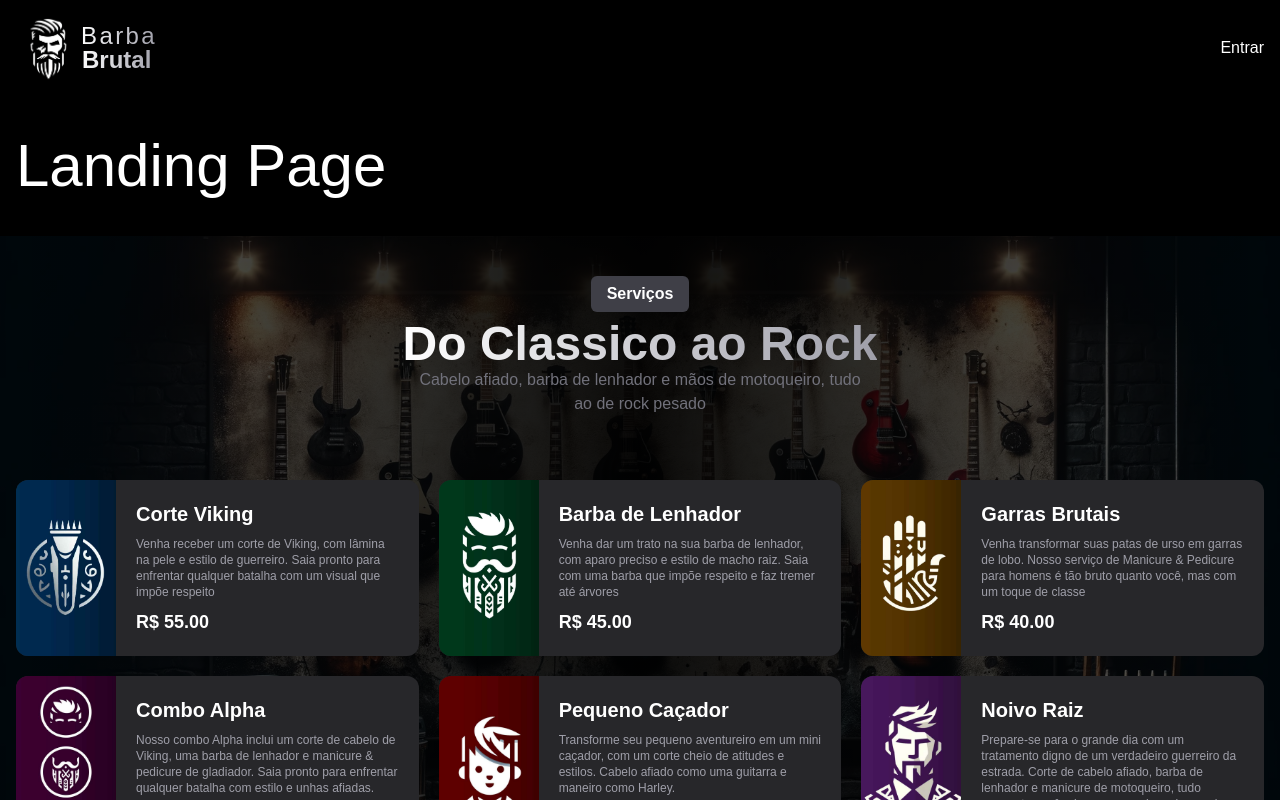
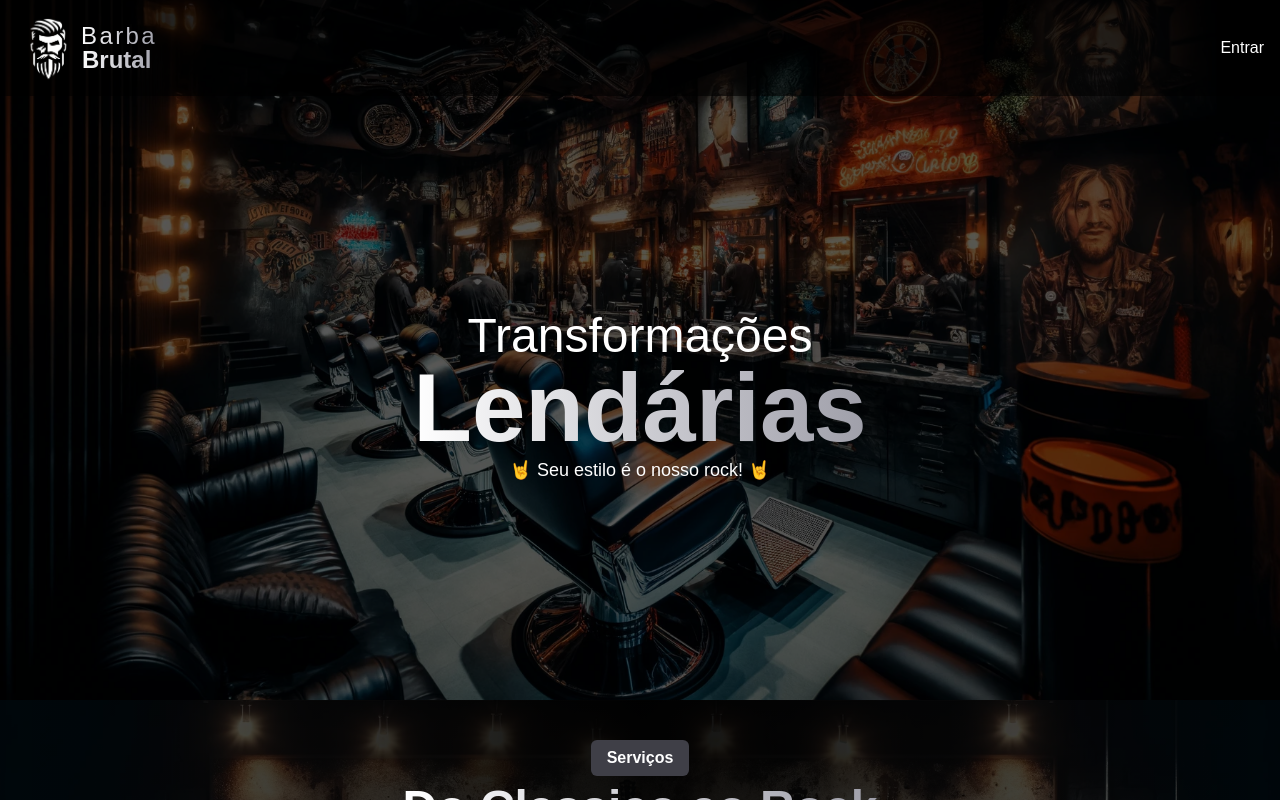
Before and after one commit to EduCarmo/Projeto-Barbearia, a Next.js app: page / in a window 1280 px wide. Shown: the top 800 px of the page. Built offline with nearby package versions, Linux system fonts and the light colour scheme.

Commit message:
finalizando o Slogan

```diff
--- a/src/app/page.tsx
+++ b/src/app/page.tsx
@@ -1,17 +1,13 @@
 import NossosServicos from "@/components/servico/NossosServicos";
-import ItemServico from "../components/servico/ItemServico";
 import NossosProfissionais from "@/components/profissional/NossosProfissionais";
 import SecaoBackground from "@/components/shared/SecaoBackground";
 import Rodape from "@/components/shared/Rodape";
-import Cabecalho from "@/components/shared/Cabecalho";
+import Slogan from "@/components/leading/Slogan";
 
 export default function Landing() {
   return (
     <div className="flex flex-col">
-      <Cabecalho />
-      <div className="container py-10">
-        <h1 className="text-6xl">Landing Page</h1>
-      </div>
+      <Slogan />
       <SecaoBackground imagem="/banners/servicos.webp">
         <NossosServicos />
       </SecaoBackground>
--- /dev/null
+++ b/src/components/leading/Slogan.tsx
@@ -0,0 +1,31 @@
+import Image from "next/image";
+import Cabecalho from "../shared/Cabecalho";
+
+export default function Slogan() {
+  return (
+    <div className="relative sm:h-[700px] h-[450px]:">
+      <Image
+        src="/banners/principal.webp"
+        alt="Barbearia"
+        fill
+        className="object-cover"
+      />
+      <div
+        className="
+        flex flex-col items-center
+        absolute top-0 left-0 w-full h-full
+        bg-black/65
+    "
+      >
+        <Cabecalho />
+        <div className="flex flex-col justify-center items-center flex-1">
+          <h1 className="flex flex-col items-center">
+            <span className="font-thin lg:text-5xl md:text-4xl sm:text-3xl text-2xl">Transformações</span>
+            <span className="lg:text-8xl md:text-7xl sm:text-6xl text-5xl font-black text-gradient">Lendárias</span>
+          </h1>
+          <p className="text-base sm:text-lg font-extralight">🤘 Seu estilo é o nosso rock! 🤘</p>
+        </div>
+      </div>
+    </div>
+  );
+}
--- a/src/components/shared/Cabecalho.tsx
+++ b/src/components/shared/Cabecalho.tsx
@@ -3,7 +3,7 @@
 
 export default function Cabecalho() {
   return (
-    <header className="flex items-center h-24 bg-black/60">
+    <header className="flex items-center h-24 bg-black/60 self-stretch">
       <nav className="flex items-center justify-between container">
         <Logo />
         <div>
```
